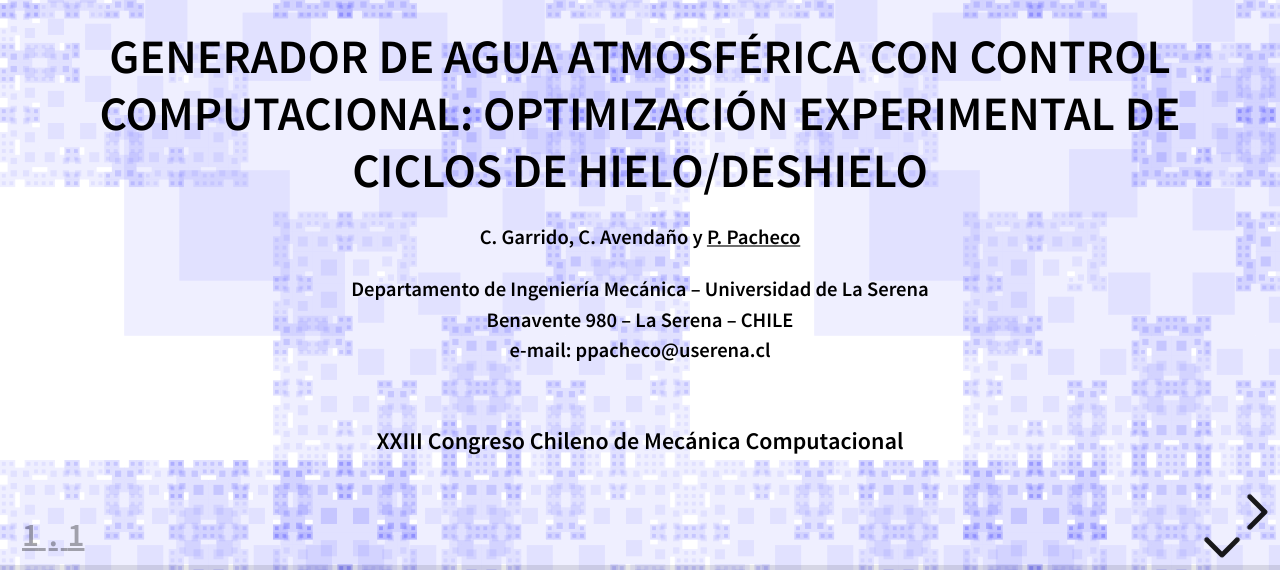
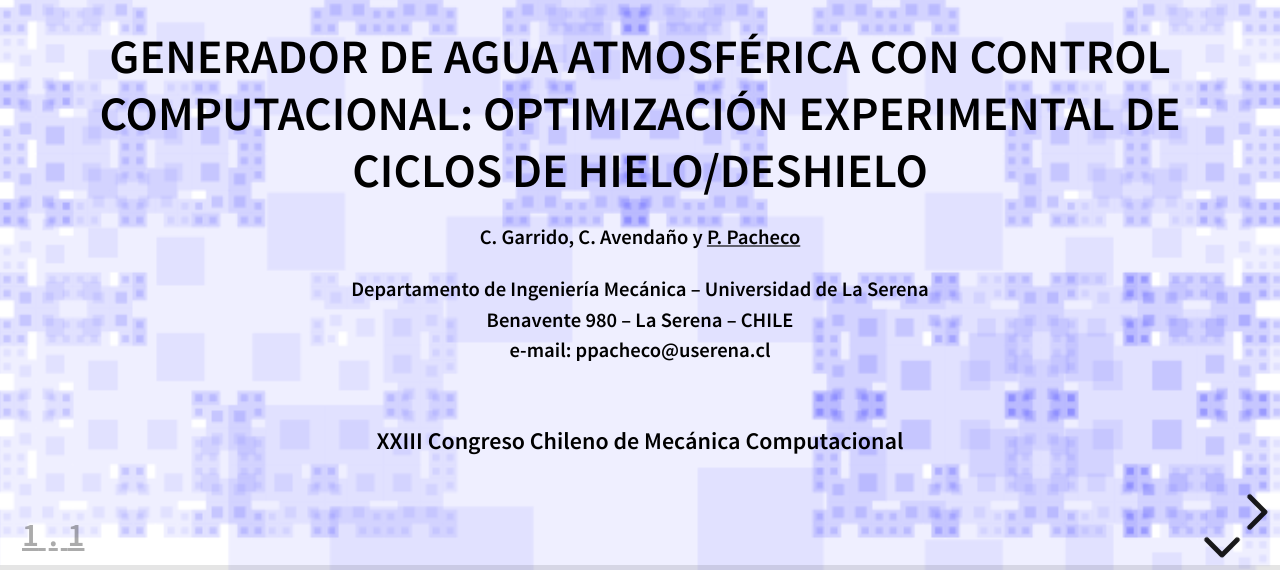
Before and after one commit to PabloPacheco/c2mc_tec, a website: page c2mc_agua.html in a window 1280 px wide. Shown: the part 230-800 px from the top of the page. Drawn offline with nearby package versions, Linux system fonts and the light colour scheme.

Commit message:
Update c2mc_agua.html

```diff
--- a/c2mc_agua.html
+++ b/c2mc_agua.html
@@ -1120,12 +1120,12 @@ tamaño de imágenes recortadas: 240 x 320px
                 parallaxBackgroundImage: 'imagenes/fondo_blue_9_35.png', // e.g. "https://s3.amazonaws.com/hakim-static/reveal-js/reveal-parallax-1.jpg"
 
                 // Parallax background size
-                parallaxBackgroundSize: '690px 690px', // CSS syntax, e.g. "2100px 900px"
+                parallaxBackgroundSize: '1270px 1270px', // CSS syntax, e.g. "2100px 900px"
                 // Number of pixels to move the parallax background per slide
                 // - Calculated automatically unless specified
                 // - Set to 0 to disable movement along an axis
-                parallaxBackgroundHorizontal: 115,
-                parallaxBackgroundVertical: 84,
+                parallaxBackgroundHorizontal: 180,
+                parallaxBackgroundVertical: 180,
                 parallaxBackgroundDuration: 3000,   // Duración en ms (default: 1000)
                 parallaxBackgroundEasing: 'ease-in-out',
 
```
